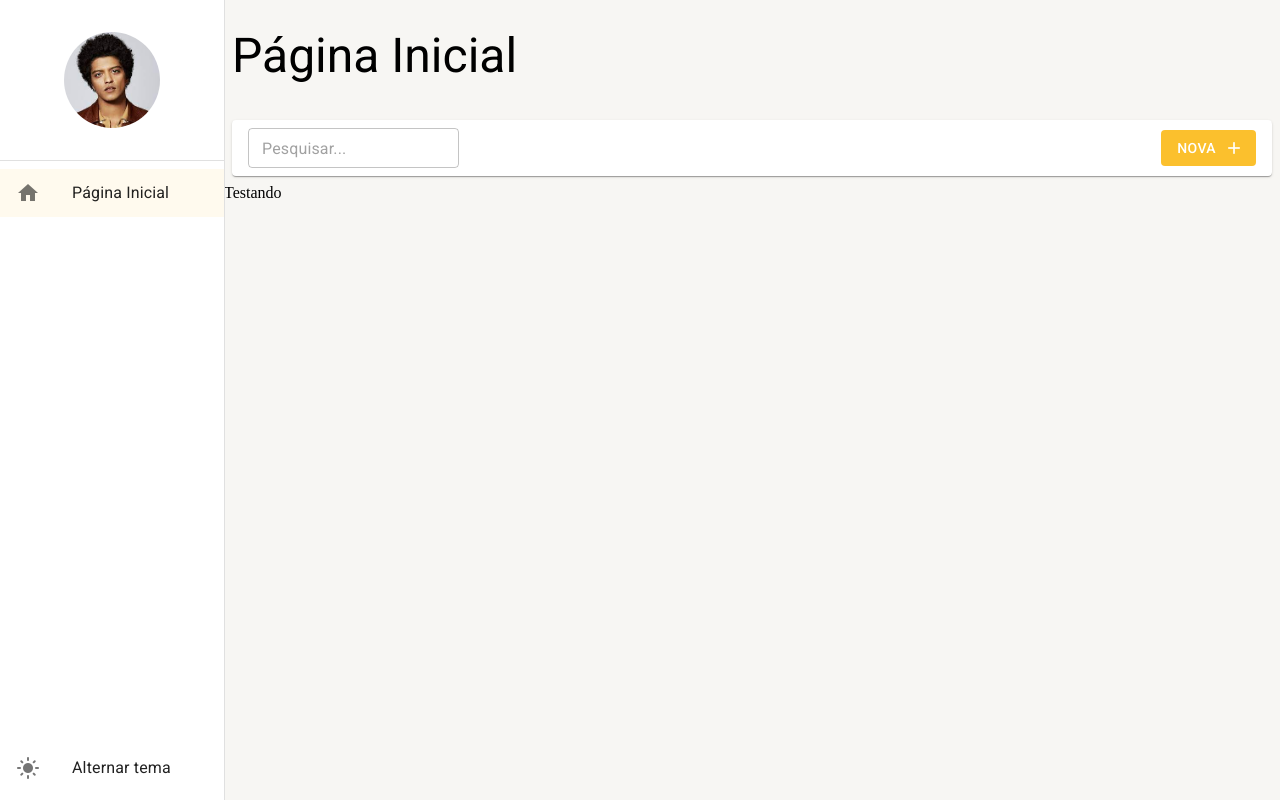
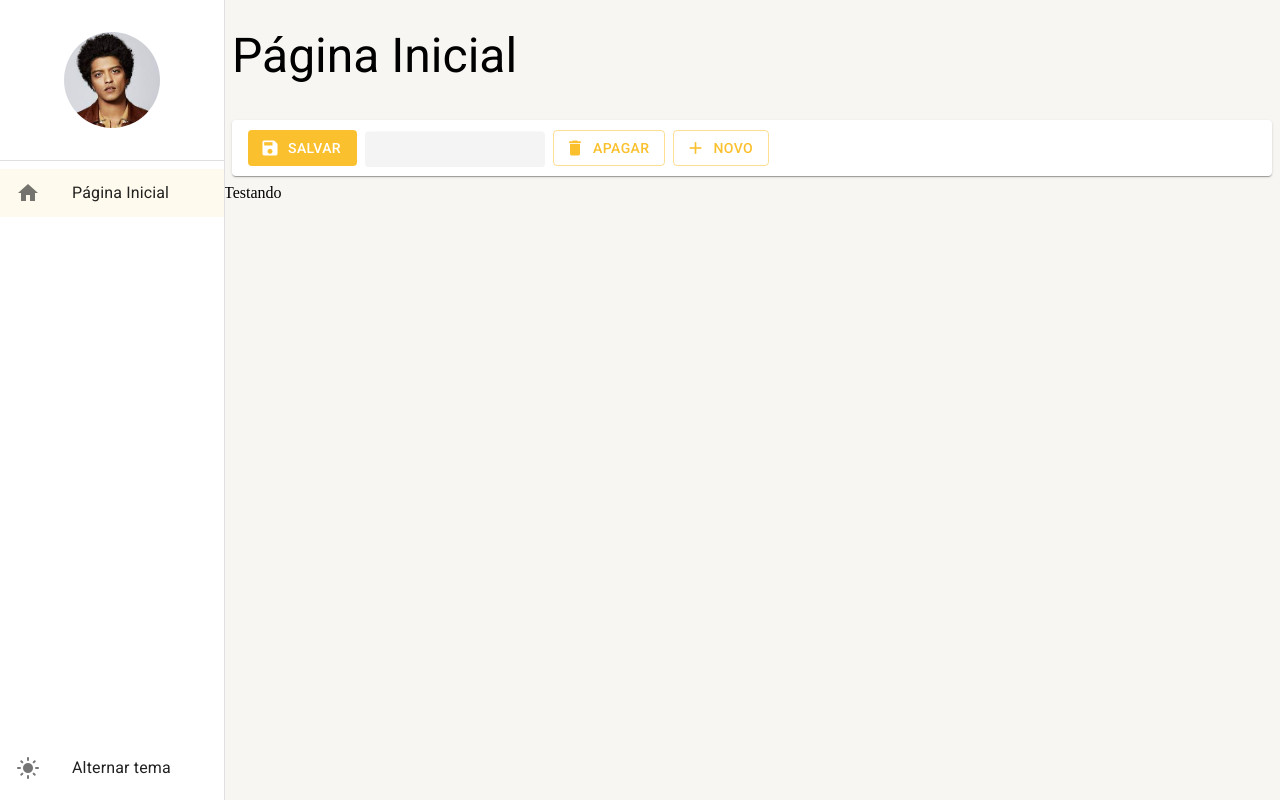
Before and after one commit to fabiopenha/react-mui-typescript, a React (Create React App) app: page /pagina-inicial in a window 1280 px wide. Built offline with nearby package versions, Linux system fonts and the light colour scheme.

Commit message:
feat: responsividade da barra de ferramentas

```diff
--- a/src/pages/dashboard/Dashboard.tsx
+++ b/src/pages/dashboard/Dashboard.tsx
@@ -1,4 +1,4 @@
-import { FerramentasDaListagem } from '../../shared/components';
+import { FerramentasDeDetalhe } from '../../shared/components';
 import { LayoutBaseDePagina } from '../../shared/layouts';
 
 export const Dashboard = () => {
@@ -6,7 +6,12 @@ export const Dashboard = () => {
     <LayoutBaseDePagina
       titulo="Página Inicial"
       barraDeFerramentas={
-        <FerramentasDaListagem mostrarInputBusca textoBotaoNovo="Nova" />
+        <FerramentasDeDetalhe
+          mostrarBotaoSalvarEFechar
+          mostrarBotaoNovo
+          mostrarBotaoSalvarEFecharCarregando
+          mostrarBotaoVoltar={false}
+        />
       }
     >
       Testando
--- /dev/null
+++ b/src/shared/components/ferramentas-de-detalhe/FerramentasDeDetalhe.tsx
@@ -0,0 +1,191 @@
+import {
+  Box,
+  Button,
+  Divider,
+  Icon,
+  Paper,
+  Skeleton,
+  Typography,
+  useMediaQuery,
+  useTheme,
+} from '@mui/material';
+
+interface IFerramentasDeDetalheProps {
+  textoBotaoNovo?: string;
+
+  mostrarBotaoNovo?: boolean;
+  mostrarBotaoVoltar?: boolean;
+  mostrarBotaoApagar?: boolean;
+  mostrarBotaoSalvar?: boolean;
+  mostrarBotaoSalvarEFechar?: boolean;
+
+  mostrarBotaoNovoCarregando?: boolean;
+  mostrarBotaoVoltarCarregando?: boolean;
+  mostrarBotaoApagarCarregando?: boolean;
+  mostrarBotaoSalvarCarregando?: boolean;
+  mostrarBotaoSalvarEFecharCarregando?: boolean;
+
+  aoClicarEmNovo?: () => void;
+  aoClicarEmVoltar?: () => void;
+  aoClicarEmApagar?: () => void;
+  aoClicarEmSalvar?: () => void;
+  aoClicarEmSalvarEFechar?: () => void;
+}
+export const FerramentasDeDetalhe: React.FC<IFerramentasDeDetalheProps> = ({
+  textoBotaoNovo = 'Novo',
+
+  mostrarBotaoNovo = true,
+  mostrarBotaoVoltar = true,
+  mostrarBotaoApagar = true,
+  mostrarBotaoSalvar = true,
+  mostrarBotaoSalvarEFechar = false,
+
+  mostrarBotaoNovoCarregando = false,
+  mostrarBotaoVoltarCarregando = false,
+  mostrarBotaoApagarCarregando = false,
+  mostrarBotaoSalvarCarregando = false,
+  mostrarBotaoSalvarEFecharCarregando = false,
+
+  aoClicarEmNovo,
+  aoClicarEmVoltar,
+  aoClicarEmApagar,
+  aoClicarEmSalvar,
+  aoClicarEmSalvarEFechar,
+}) => {
+  const theme = useTheme();
+  const smDown = useMediaQuery(theme.breakpoints.down('sm'));
+  const mdDown = useMediaQuery(theme.breakpoints.down('md'));
+
+  return (
+    <Box
+      gap={1}
+      marginX={1}
+      padding={1}
+      paddingX={2}
+      display="flex"
+      alignItems="center"
+      height={theme.spacing(5)}
+      component={Paper}
+    >
+      {mostrarBotaoSalvar && !mostrarBotaoSalvarCarregando && (
+        <Button
+          variant="contained"
+          color="primary"
+          disableElevation
+          onClick={aoClicarEmSalvar}
+          startIcon={<Icon>save</Icon>}
+        >
+          <Typography
+            variant="button"
+            whiteSpace="nowrap"
+            textOverflow="ellipsis"
+            overflow="hidden"
+          >
+            Salvar
+          </Typography>
+        </Button>
+      )}
+
+      {mostrarBotaoSalvarCarregando && <Skeleton width={110} height={60} />}
+
+      {mostrarBotaoSalvarEFechar &&
+        !mostrarBotaoSalvarEFecharCarregando &&
+        !smDown &&
+        !mdDown && (
+        <Button
+          variant="outlined"
+          color="primary"
+          disableElevation
+          onClick={aoClicarEmSalvarEFechar}
+          startIcon={<Icon>save</Icon>}
+        >
+          <Typography
+            variant="button"
+            whiteSpace="nowrap"
+            textOverflow="ellipsis"
+            overflow="hidden"
+          >
+              Salvar e voltar
+          </Typography>
+        </Button>
+      )}
+
+      {mostrarBotaoSalvarEFecharCarregando && !smDown && !mdDown && (
+        <Skeleton width={180} height={60} />
+      )}
+
+      {mostrarBotaoApagar && !mostrarBotaoApagarCarregando && (
+        <Button
+          variant="outlined"
+          color="primary"
+          disableElevation
+          onClick={aoClicarEmApagar}
+          startIcon={<Icon>delete</Icon>}
+        >
+          <Typography
+            variant="button"
+            whiteSpace="nowrap"
+            textOverflow="ellipsis"
+            overflow="hidden"
+          >
+            Apagar
+          </Typography>
+        </Button>
+      )}
+
+      {mostrarBotaoApagarCarregando && <Skeleton width={110} height={60} />}
+
+      {mostrarBotaoNovo && !mostrarBotaoNovoCarregando && !smDown && (
+        <Button
+          variant="outlined"
+          color="primary"
+          disableElevation
+          onClick={aoClicarEmNovo}
+          startIcon={<Icon>add</Icon>}
+        >
+          <Typography
+            variant="button"
+            whiteSpace="nowrap"
+            textOverflow="ellipsis"
+            overflow="hidden"
+          >
+            {textoBotaoNovo}
+          </Typography>
+        </Button>
+      )}
+
+      {mostrarBotaoNovoCarregando && !smDown && (
+        <Skeleton width={110} height={60} />
+      )}
+
+      {mostrarBotaoVoltar &&
+        (mostrarBotaoNovo ||
+          mostrarBotaoApagar ||
+          mostrarBotaoSalvar ||
+          mostrarBotaoSalvarEFechar) && (
+        <Divider variant="middle" orientation="vertical" />
+      )}
+
+      {mostrarBotaoVoltar && !mostrarBotaoVoltarCarregando && (
+        <Button
+          variant="outlined"
+          color="primary"
+          disableElevation
+          onClick={aoClicarEmVoltar}
+          startIcon={<Icon>arrow_back</Icon>}
+        >
+          <Typography
+            variant="button"
+            whiteSpace="nowrap"
+            textOverflow="ellipsis"
+            overflow="hidden"
+          >
+            Voltar
+          </Typography>
+        </Button>
+      )}
+
+      {mostrarBotaoVoltarCarregando && <Skeleton width={110} height={60} />}
+    </Box>
+  );
+};
--- a/src/shared/components/index.ts
+++ b/src/shared/components/index.ts
@@ -1,2 +1,3 @@
 export * from './ferramentas-da-listagem/FerramentasDaListagem';
+export * from './ferramentas-de-detalhe/FerramentasDeDetalhe';
 export * from './menu-lateral/MenuLateral';
```
